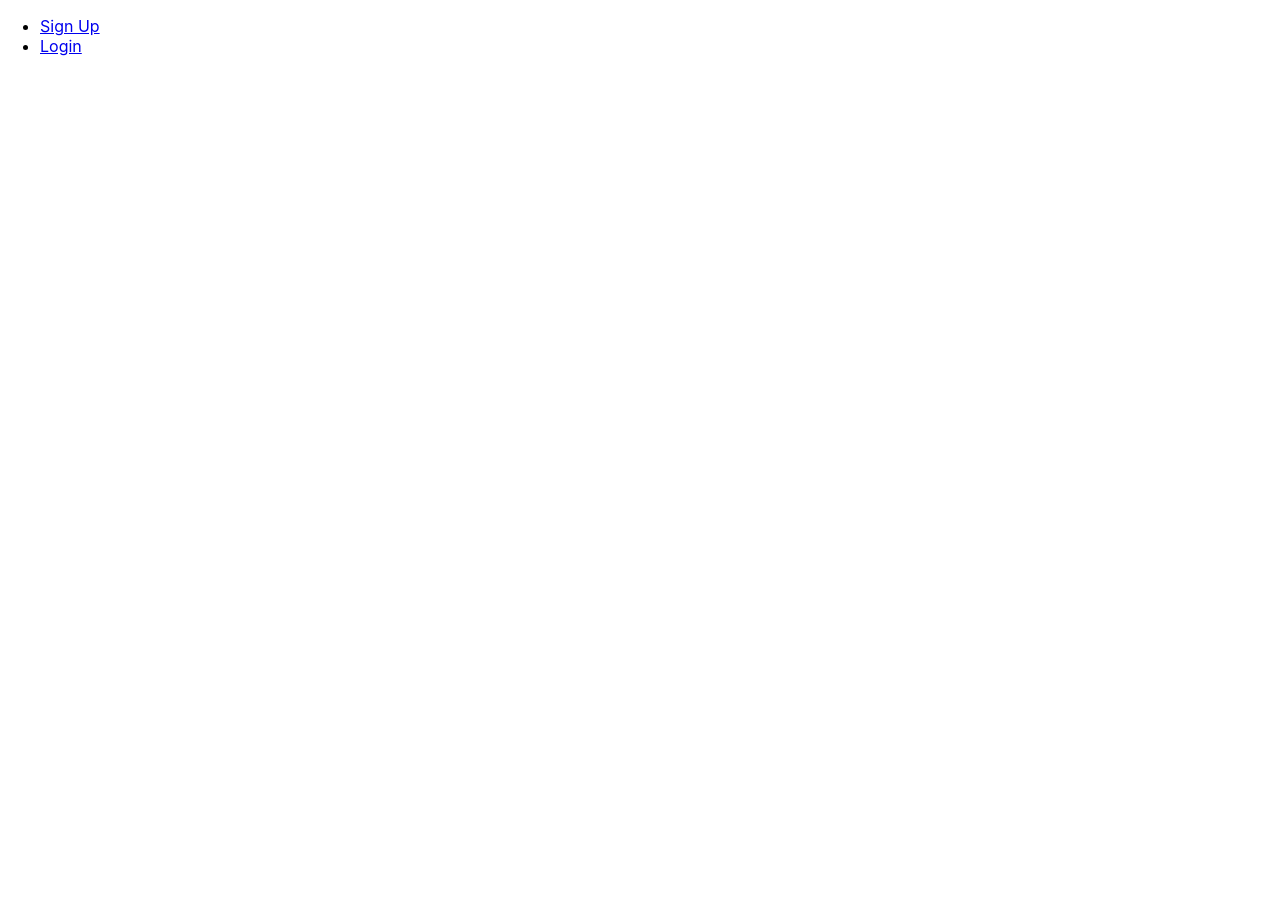
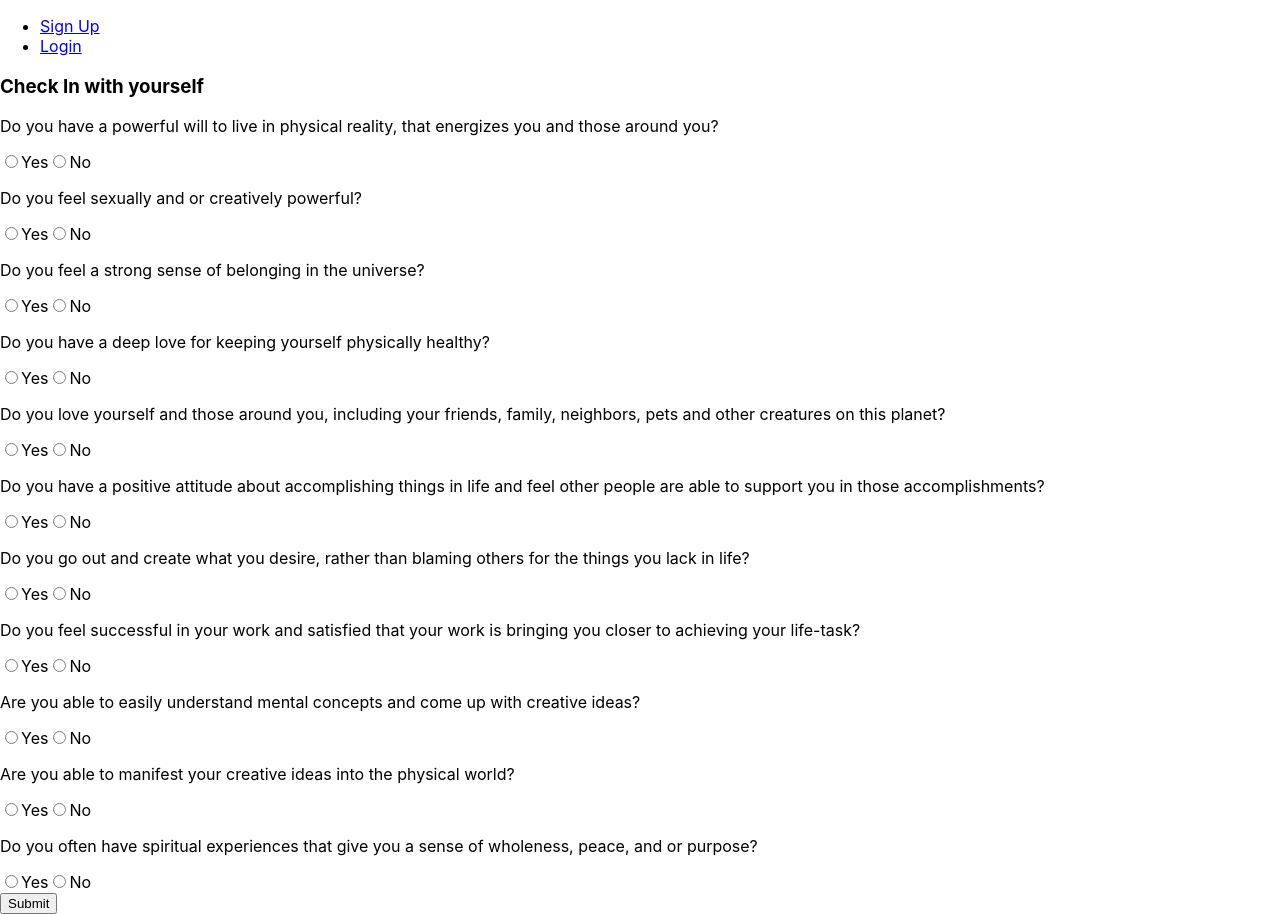
Before and after one commit to Ckirk9/chakra-journal, a React (Create React App) app: page /checkIn/new in a window 1280 px wide. Before the commit the page ends 800 px from the top, so only its background shows below. Built offline with nearby package versions, Linux system fonts and the light colour scheme.

Commit message:
completed check in form, rendering to page

```diff
--- /dev/null
+++ b/src/CheckInQuestions.js
@@ -0,0 +1,43 @@
+const questions = [
+
+{
+    name: "root",
+    questions: [ "Do you have a powerful will to live in physical reality, that energizes you and those around you?"]
+},
+
+{
+    name: "Sacral",
+    questions: ["Do you feel sexually and or creatively powerful?"]
+},
+
+{
+    name: "solar",
+    questions: ["Do you feel a strong sense of belonging in the universe?",
+    "Do you have a deep love for keeping yourself physically healthy?"]
+},
+
+{
+    name: "heart",
+    questions: ["Do you love yourself and those around you, including your friends, family, neighbors, pets and other creatures on this planet?",
+    "Do you have a positive attitude about accomplishing things in life and feel other people are able to support you in those accomplishments?"]
+},
+
+{
+    name: "throat",
+    questions: ["Do you go out and create what you desire, rather than blaming others for the things you lack in life?",
+    "Do you feel successful in your work and satisfied that your work is bringing you closer to achieving your life-task?"]
+},
+
+{
+    name: "thirdEye",
+    questions: ["Are you able to easily understand mental concepts and come up with creative ideas?",
+    "Are you able to manifest your creative ideas into the physical world?"]
+},
+
+{
+    name: "crown",
+    questions: ["Do you often have spiritual experiences that give you a sense of wholeness, peace, and or purpose?"]
+}
+]
+
+export default questions
--- a/src/config/routes.js
+++ b/src/config/routes.js
@@ -10,6 +10,7 @@ import SignUp from '../containers/SignUp'
 import ChakraList from '../containers/ChakraList'
 import ChakraShow from '../containers/ChakraShow'
 import EditEntry from '../containers/EditEntry'
+import CheckIn from '../containers/CheckIn'
 
 export default (props) => {
     return (
@@ -22,6 +23,7 @@ export default (props) => {
         <Route path='/SignUp' component={ SignUp } />
         <Route path='/chakras/:name' component={ ChakraShow } />
         <Route path='/chakras' component={ ChakraList} />
+        <Route path='/checkIn/new' component={ CheckIn } />
         <Route path='/login' render={ (routeProps) => {
             return <Login
             {...routeProps}
--- a/src/containers/CheckIn.js
+++ b/src/containers/CheckIn.js
@@ -1,16 +1,47 @@
-import React from 'react'
+import React, { Component } from 'react'
+import CheckInQuestions from '../CheckInQuestions'
 
 class CheckIn extends Component {
     state = {
+    }
 
+    handleSubmit = (event) => {
+        event.preventDefault()
+        console.log('this.state', this.state)
+    }
+
+    handleChange = (event) => {
+        this.setState({
+            [event.target.name]: event.target.value
+        })
     }
 
     render() {
         return(
-            <div>
+                <div>
                 <h3>Check In with yourself</h3>
+                <form onSubmit={this.handleSubmit}>
+                { CheckInQuestions.map((questionData, idx) => {
+                    const {questions, name} = questionData
+                    return questions.map((question, index) => {
+                    return(
+                    <div className="question" key={`${ idx}-${index}`}>
+                    <p>{ question }</p>
+                    <input type="radio"
+                        name={ `${ name}-${index}` } onChange={this.handleChange} value="yes"/>
+                        <label htmlFor={ `${ name}-${index}` }>Yes</label>
+                    <input type="radio"
+                        name={ `${ name}-${index}` } onChange={this.handleChange} value="no"/>
+                        <label htmlFor={ `${ name}-${index}` } >No</label>
 
-            </div>
+                    </div>)
+
+                })
+                })}
+                <input type="submit" value="Submit"/>
+                </form>
+
+                </div>
         )
     }
 }
--- a/src/containers/Profile.js
+++ b/src/containers/Profile.js
@@ -24,6 +24,7 @@ class Profile extends Component {
     render() {
         return(
             <div>
+                <h3>Welcome { this.state.uid }</h3>
                 <ul>
                     <li><Link to={'/entries/new'}>New Entry</Link></li>
                     <li><Link to={'/checkIn/new'}>Check In</Link></li>
```
Also changed, not shown: src/components/Question.js (added).
